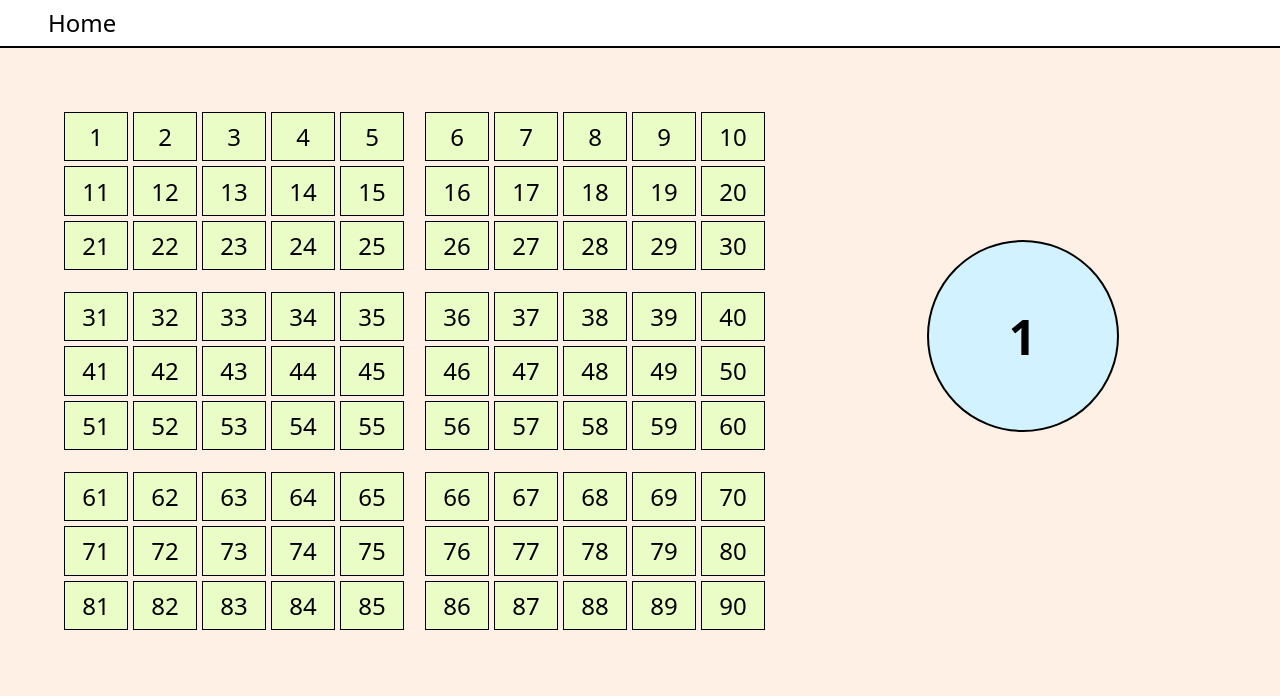
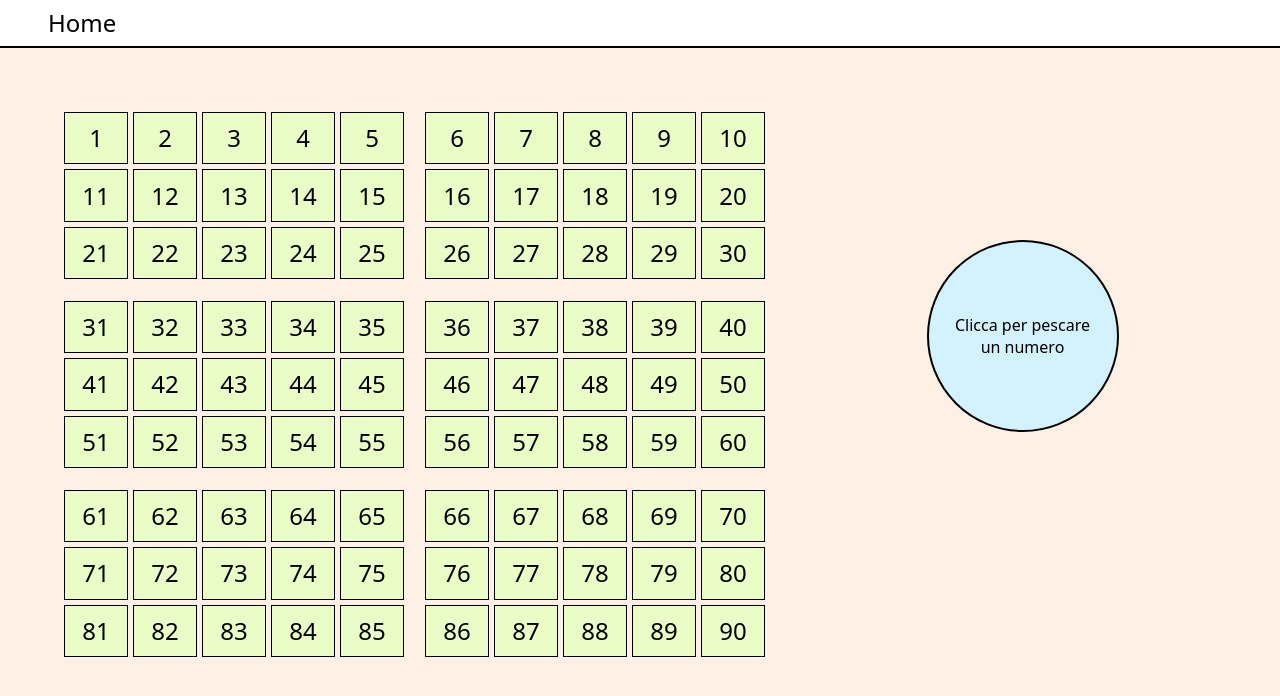
Before and after one commit to arnomatt/tombola, a React (Vite) app: page /tabellone in a window 1280 px wide. Shown: the top 696 px of the page. Built offline with nearby package versions, Linux system fonts and the light colour scheme; a web font is replaced by a local one.

Commit message:
automate checking tabellone numbers on pick

```diff
--- a/src/pages/Tabellone.tsx
+++ b/src/pages/Tabellone.tsx
@@ -2,54 +2,50 @@ import './Tabellone.css';
 import '../components/cartelle/Cartella.css';
 import { useState } from 'react';
 
-const useTabellone = (): [Map<number, boolean>, (number: number) => void] => {
+const useTabellone = (): [Map<number, boolean>, number, () => void] => {
     const tabelloneMap = new Map<number, boolean>();
     Array.from({ length: 90 }).map((_, i) => tabelloneMap.set(i + 1, false));
+    const [pick, setPick] = useState(0);
 
     const [tabellone, setTabellone] = useState(tabelloneMap);
 
-    const handleClick = (num: number) => {
-        setTabellone(prev => {
-            const newTabellone = new Map(prev);
-            newTabellone.set(num, !newTabellone.get(num))
-            return newTabellone;
-        })
+    const handlePick = () => {
+        const itemsLeft = Array.from(tabellone.entries()).filter(item => !item[1]);
+        if (itemsLeft.length !== 0) {
+            const index = Math.floor((Math.random() * itemsLeft.length));
+            const num = itemsLeft[index][0];
+
+            console.log(itemsLeft);
+
+            setTabellone(prev => {
+                const newTabellone = new Map(prev);
+                newTabellone.set(num, !newTabellone.get(num))
+                return newTabellone;
+            })
+            setPick(num);
+        }
     }
 
-
-    return [tabellone, handleClick];
-}
-
-const usePesca = (): [number, () => void] => {
-    const [pescato, setPescato] = useState(1);
-
-    const handlePescaClick = () => {
-        const num = Math.floor((Math.random() * 90 + 1));
-        setPescato(num);
-    }
-
-    return [pescato, handlePescaClick]
+    return [tabellone, pick, handlePick];
 }
 
 export const Tabellone = () => {
-    const [tabellone, handleClick] = useTabellone();
-    const [pescato, handlePescaClick] = usePesca();
+    const [tabellone, pick, handlePick] = useTabellone();
 
     return (
         <div className='container'>
             <div className='tabellone'>
                 {Array.from(tabellone.entries()).map(([key, selected]) =>
-                    <button
+                    <div
                         className={selected ? 'casella selezionata' : 'casella'}
-                        onClick={() => handleClick(key)}
                     >
                         {key}
-                    </button>
+                    </div>
                 )}
             </div>
             <div className='pescaContainer'>
-                <button className='pesca' onClick={handlePescaClick}>
-                    <p className='pescato'>{pescato}</p>
+                <button className='pesca' onClick={handlePick}>
+                    <p className={pick !== 0 ? 'pescato' : undefined}>{pick === 0 ? 'Clicca per pescare un numero' : pick}</p>
                 </button>
             </div>
         </div >
```
